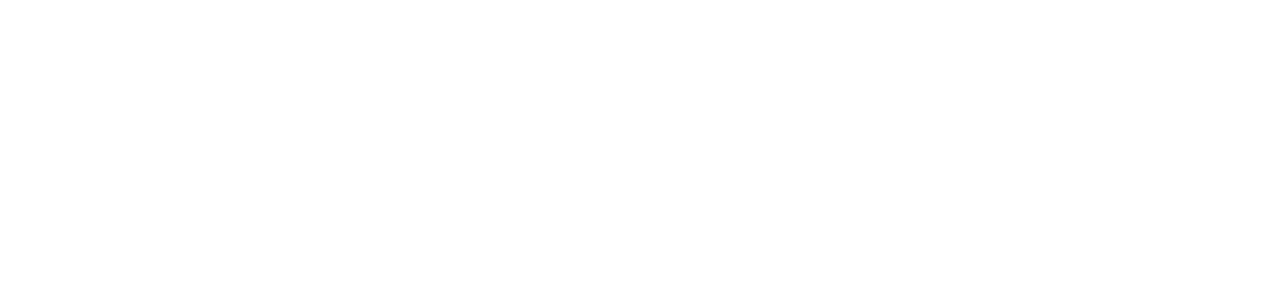
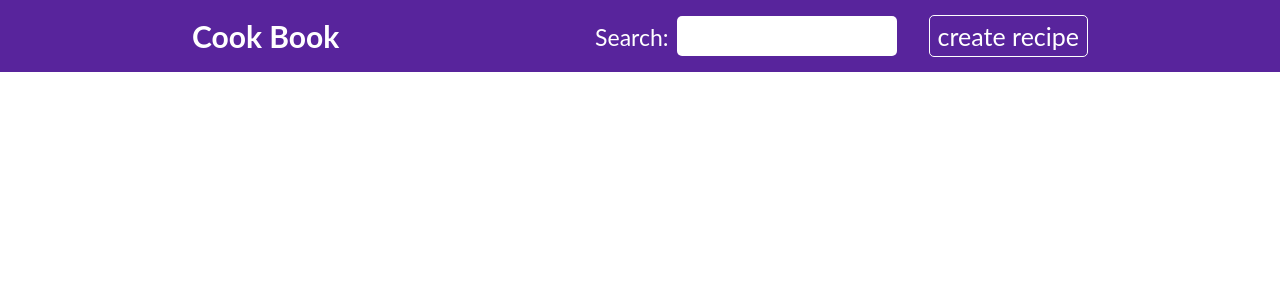
Before and after one commit to EndijsD/virtual-cookbook, a React (Create React App) app: page / in a window 1280 px wide. Shown: the top 300 px of the page. Built offline with nearby package versions, Linux system fonts and the light colour scheme; the HTML template or start-up script is replaced by a standard one.

Commit message:
Created header

```diff
--- a/package.json
+++ b/package.json
@@ -8,6 +8,7 @@
     "@testing-library/user-event": "^13.5.0",
     "react": "^18.2.0",
     "react-dom": "^18.2.0",
+    "react-router-dom": "^6.8.1",
     "react-scripts": "5.0.1",
     "styled-components": "^5.3.6",
     "web-vitals": "^2.1.4"
--- a/src/App.js
+++ b/src/App.js
@@ -1,5 +1,13 @@
+import { BrowserRouter as Router, Route, Routes } from 'react-router-dom';
+import NavBar from './components/NavBar/NavBar';
+
 function App() {
-  return <div></div>;
+  return (
+    <Router>
+      <NavBar />
+      <Routes></Routes>
+    </Router>
+  );
 }
 
 export default App;
--- /dev/null
+++ b/src/components/NavBar/NavBar.jsx
@@ -0,0 +1,19 @@
+import * as S from './style';
+
+const NavBar = () => {
+  return (
+    <S.Header>
+      <S.Nav>
+        <S.Title to="/">Cook Book</S.Title>
+        <div>
+          <S.Label htmlFor="search">Search:</S.Label>
+          <S.Search type="search" />
+
+          <S.Create to="/create">create recipe</S.Create>
+        </div>
+      </S.Nav>
+    </S.Header>
+  );
+};
+
+export default NavBar;
--- /dev/null
+++ b/src/components/NavBar/style.js
@@ -0,0 +1,60 @@
+import styled from 'styled-components';
+import { Link } from 'react-router-dom';
+
+export const Header = styled.header`
+  background: #58249c;
+`;
+
+export const Nav = styled.nav`
+  margin: 0 12rem;
+  padding: 1rem 0;
+  display: flex;
+  justify-content: space-between;
+  align-items: center;
+`;
+
+export const Title = styled(Link)`
+  font-size: 30px;
+  color: white;
+  font-weight: bold;
+`;
+
+export const Label = styled.label`
+  color: white;
+  font-size: 23px;
+`;
+
+export const Search = styled.input`
+  background: white;
+  width: 220px;
+  height: 40px;
+  border-radius: 5px;
+  margin-left: 0.5rem;
+  font-size: 25px;
+
+  &:hover {
+    background: #ccc;
+  }
+  &:focus {
+    background: #ccc;
+  }
+`;
+
+export const Create = styled(Link)`
+  background: transparent;
+  border: 1px solid white;
+  font-size: 25px;
+  color: white;
+  padding: 0.3rem 0.5rem;
+  border-radius: 5px;
+  margin-left: 2rem;
+
+  &:hover {
+    border: 1px solid #ccc;
+    color: #ccc;
+  }
+  &:active {
+    border: 1px solid #999;
+    color: #999;
+  }
+`;
--- a/src/index.css
+++ b/src/index.css
@@ -36,3 +36,12 @@
 textarea {
   white-space: revert;
 }
+
+/* MY CODE */
+
+@import url('https://fonts.googleapis.com/css2?family=Lato:wght@400;700&display=swap');
+
+* {
+  font-family: 'Lato', sans-serif;
+  transition: 0.2s;
+}
```
Also changed, not shown: 1 other file (tests, documents, lock files or other folders).
